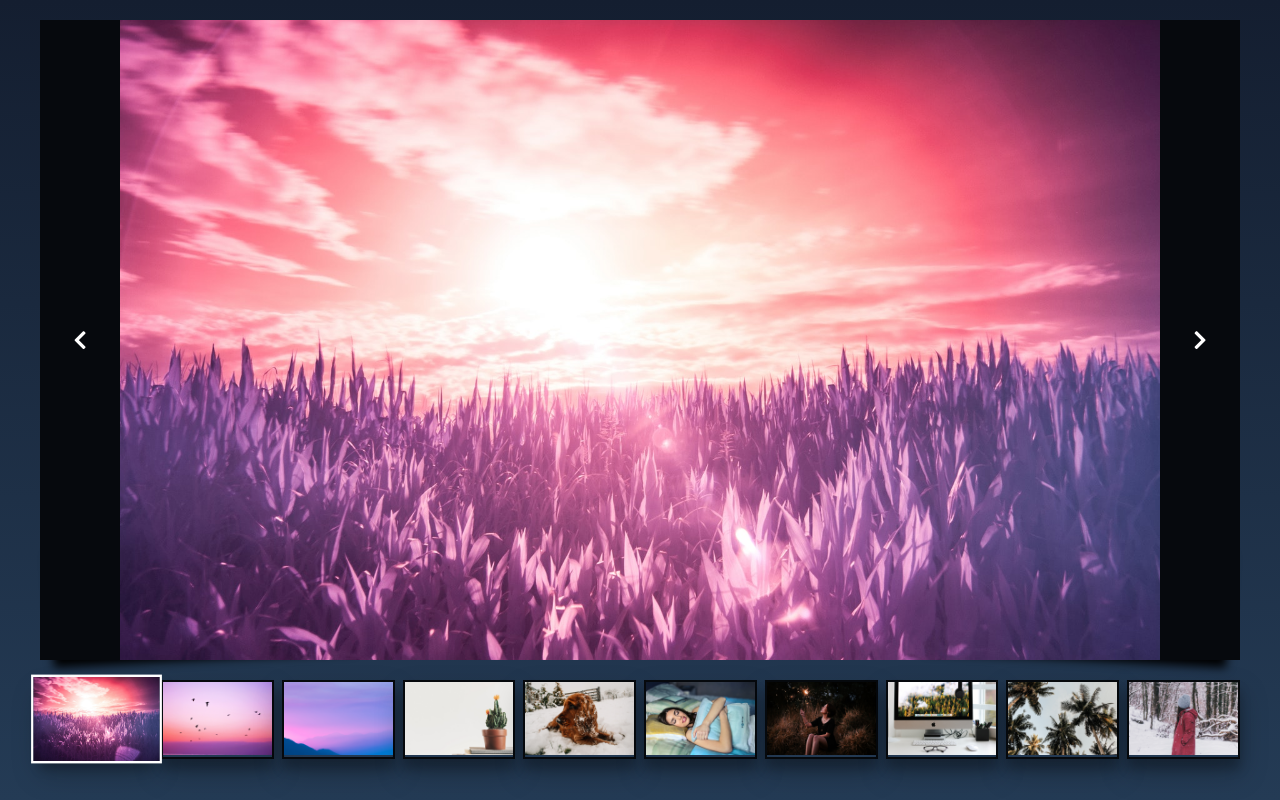
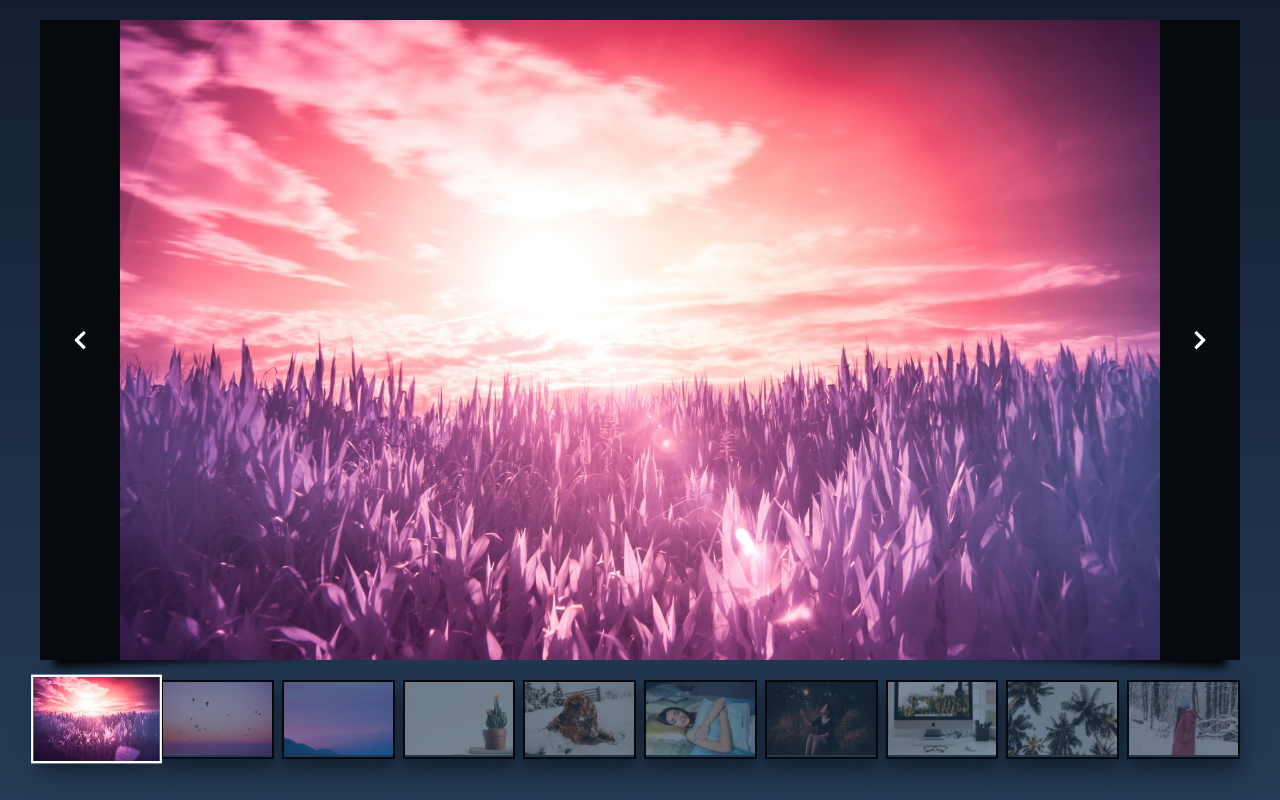
Before and after one commit to DenyDeny/gallery, a React app: page / in a window 1280 px wide. Built offline with nearby package versions, Linux system fonts and the light colour scheme.

Commit message:
Add opacity on preview

```diff
--- a/src/index.sass
+++ b/src/index.sass
@@ -76,8 +76,10 @@ $backGradientTo: #243B55
     .image
       max-width: 100%
       margin-bottom: -4px
+      opacity: .4
       &:hover
         cursor: pointer
+        opacity: 1
 
 .prev-btn,
 .next-btn
@@ -109,6 +111,7 @@ $backGradientTo: #243B55
 .active-preview
   transform: scale(1.2)
   border: 2px solid #fff
+  opacity: 1 !important
 
 .main-image-enter
   opacity: 0.01
```
